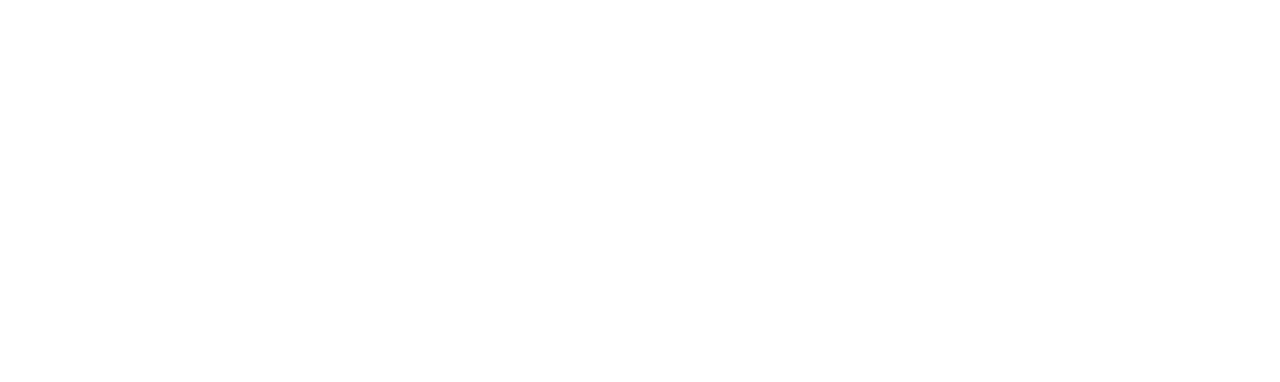
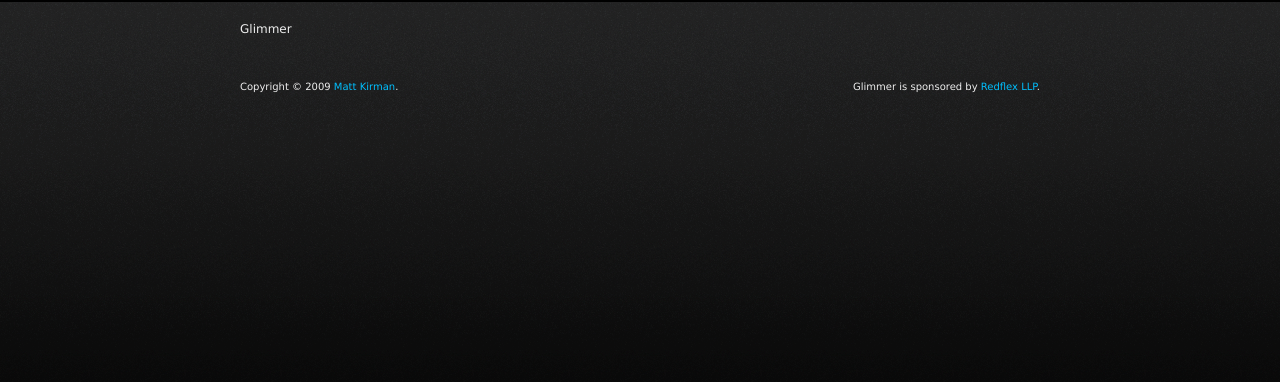
Before and after one commit to pbnkp/glimmer, a plain HTML site: page index.html in a window 1280 px wide. Drawn offline with nearby package versions, Linux system fonts and the light colour scheme.

Commit message:
Added some generic styles / page structure

```diff
--- /dev/null
+++ b/css/global.css
@@ -0,0 +1,41 @@
+/* Contents ------------------------------------------------------------------
+
+	1= Links
+	2= Images
+	3= Paragraphs
+	4= Headers
+	5= Blockquotes
+	6= Lists
+	7= Code blocks
+
+----------------------------------------------------------------------------*/
+html {
+	height: 100%;
+}
+
+body {
+	background: #040404 url(/img/bg.png) repeat-x scroll 0 0;
+	color: #eee;
+	font: 12px "Lucida Grande","Helvetica Neue",Helvetica,Arial,sans-serif;
+	line-height: 1.5em;
+	min-height: 100%;
+}
+
+
+
+/* 1= Links ----------------------------------------------------------------*/
+a:link, a:visited {
+	color: #00c0ff;
+	text-decoration: none;
+}
+
+a:hover {
+	text-decoration: underline;
+}
+
+
+
+/* 2= Images ---------------------------------------------------------------*/
+img {
+	border: 0;
+}
--- /dev/null
+++ b/css/master.css
@@ -0,0 +1,4 @@
+@import url("reset.css");
+@import url("global.css");
+/*@import url("typography.css");*/
+@import url("structure.css");
--- /dev/null
+++ b/css/reset.css
@@ -0,0 +1 @@
+html{color:#000;background:#FFF;}body,div,dl,dt,dd,ul,ol,li,h1,h2,h3,h4,h5,h6,pre,code,form,fieldset,legend,input,button,textarea,p,blockquote,th,td{margin:0;padding:0;}table{border-collapse:collapse;border-spacing:0;}fieldset,img{border:0;}address,caption,cite,code,dfn,em,strong,th,var,optgroup{font-style:inherit;font-weight:inherit;}del,ins{text-decoration:none;}li{list-style:none;}caption,th{text-align:left;}h1,h2,h3,h4,h5,h6{font-size:100%;font-weight:normal;}q:before,q:after{content:'';}abbr,acronym{border:0;font-variant:normal;}sup{vertical-align:baseline;}sub{vertical-align:baseline;}legend{color:#000;}input,button,textarea,select,optgroup,option{font-family:inherit;font-size:inherit;font-style:inherit;font-weight:inherit;}input,button,textarea,select{*font-size:100%;}
--- /dev/null
+++ b/css/structure.css
@@ -0,0 +1,42 @@
+/* Contents ------------------------------------------------------------------
+
+	1= Header
+	2=
+	3= Footer
+
+----------------------------------------------------------------------------*/
+.container {
+	margin: 0 auto;
+	padding: 20px 0;
+	width: 800px;
+}
+
+.floatLeft {
+	float: left;
+}
+
+.floatRight {
+	float: right;
+}
+
+.clearFix {
+	clear: both;
+}
+
+
+
+/* 1= Header ---------------------------------------------------------------*/
+#header {
+
+}
+
+
+
+/* 2= */
+
+
+
+/* 3= Footer ---------------------------------------------------------------*/
+#footer {
+	font-size: 10px;
+}
--- a/index.html
+++ b/index.html
@@ -1,13 +1,35 @@
-<!DOCTYPE HTML>
+<!DOCTYPE html>
 
 <html>
 
 <head>
 	<title>Glimmer</title>
+
+	<meta name="description" content="" />
+	<meta name="keywords" content="" />
+	<meta name="copyright" content="&copy; 2009 Matt Kirman" />
+	<meta http-equiv="Content-Type" content="text/html; charset=UTF-8" />
+
+	<link rel="stylesheet" href="/css/master.css" type="text/css" />
+
+	<script type="text/javascript" src="http://static.redflex.co.uk/js/jquery.js"></script>
+
 </head>
 
 <body>
 
+	<h1 id="logo" class="container">Glimmer</h1>
+
+
+
+
+
+	<div id="footer" class="container">
+		<div class="floatLeft">Copyright &copy; 2009 <a href="http://mattkirman.com/">Matt Kirman</a>.</div>
+		<div class="floatRight">Glimmer is sponsored by <a href="http://redflex.co.uk">Redflex LLP</a>.</div>
+		<div class="clearFix"></div>
+	</div>
+
 </body>
 
 </html>
```
Also changed, not shown: css/typography.css (added), img/bg.png (added).
